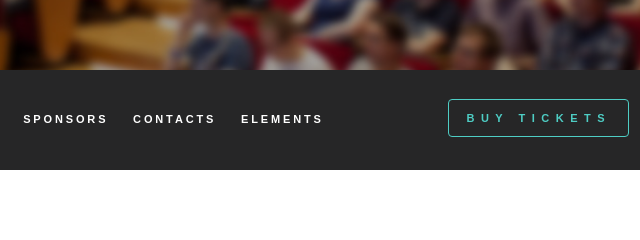
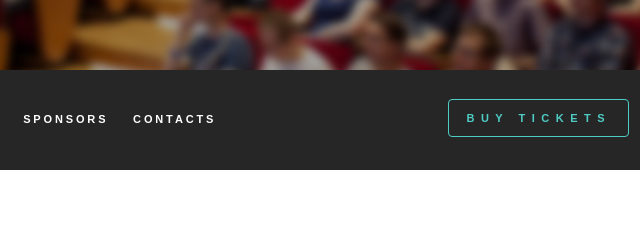
Before and after one commit to devconfpl/website-2017, a plain HTML site: page index.html in a window 1280 px wide. Shown: the part 730-970 px from the top of the page, 566-1206 px from the left. Drawn offline with Linux system fonts and the light colour scheme; some packages are replaced by stand-ins of ours; a web font is replaced by a local one.

Commit message:
One of last touches for v1.

```diff
--- a/index.html
+++ b/index.html
@@ -99,7 +99,7 @@
 							<!-- <li class="navigation-item"><a href="#gallery" class="navigation-link">Gallery</a></li> -->
 							<li class="navigation-item"><a href="#sponsors" class="navigation-link">Sponsors</a></li>
 							<li class="navigation-item"><a href="#contacts" class="navigation-link">Contacts</a></li>
-								<li class="navigation-item dropdown">
+								<!-- <li class="navigation-item dropdown">
 									<a class="navigation-link dropdown-toggle" data-toggle="dropdown">Elements</a>
 									<ul class="dropdown-menu">
 										<li class="navigation-item"><a href="elements/contacts.html" class="navigation-link">Advanced Maps</a></li>
@@ -119,7 +119,7 @@
 										<li class="navigation-item"><a href="elements/typography.html" class="navigation-link">Typography</a></li>
 										<li class="navigation-item"><a href="elements/sponsors.html" class="navigation-link">Sponsors</a></li>
 									</ul>
-								</li>
+								</li> -->
 						</ul>
 
 						<a href="http://reg.devconf.pl/" class="pull-right buy-btn">Buy Tickets</a>
```
